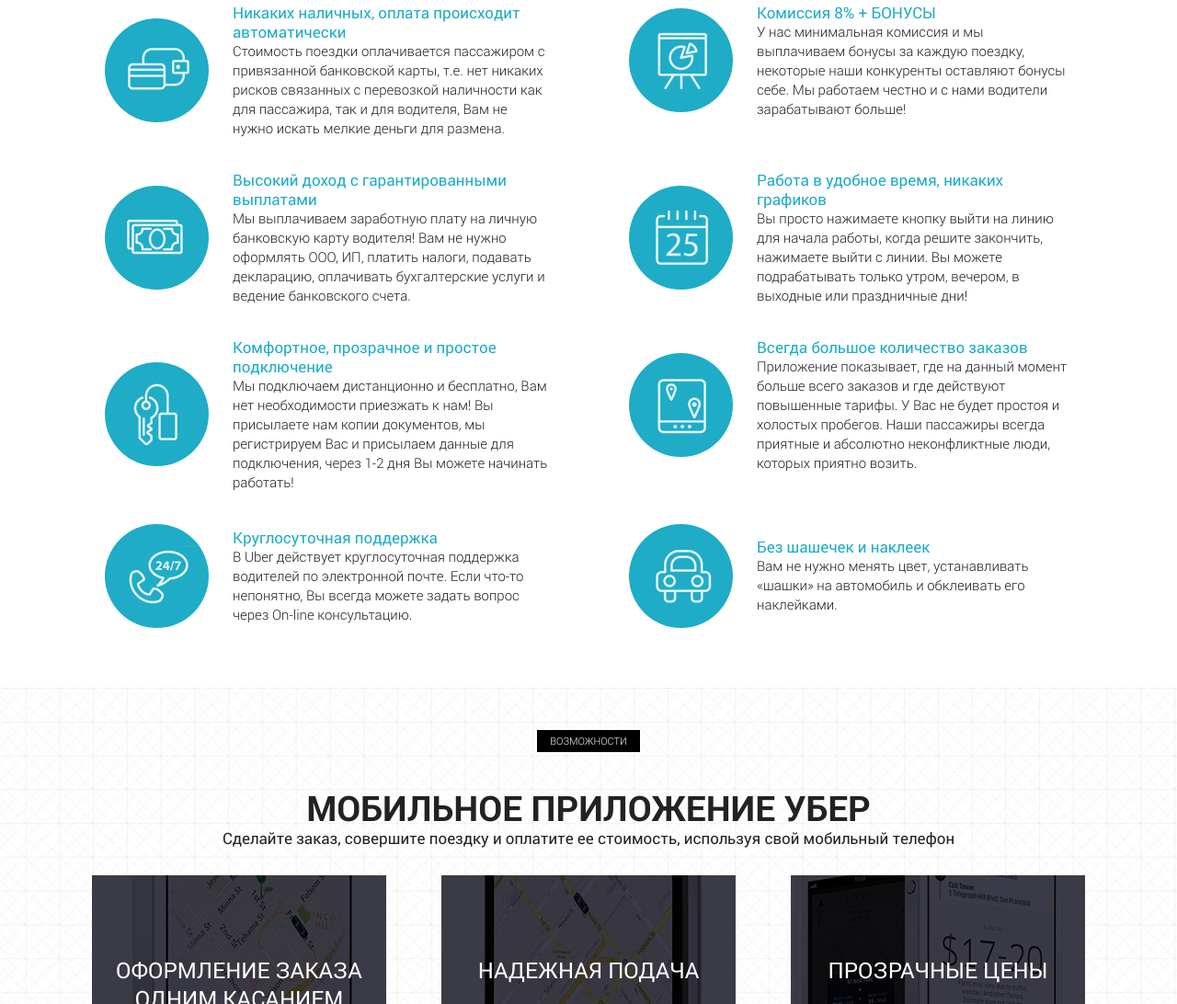
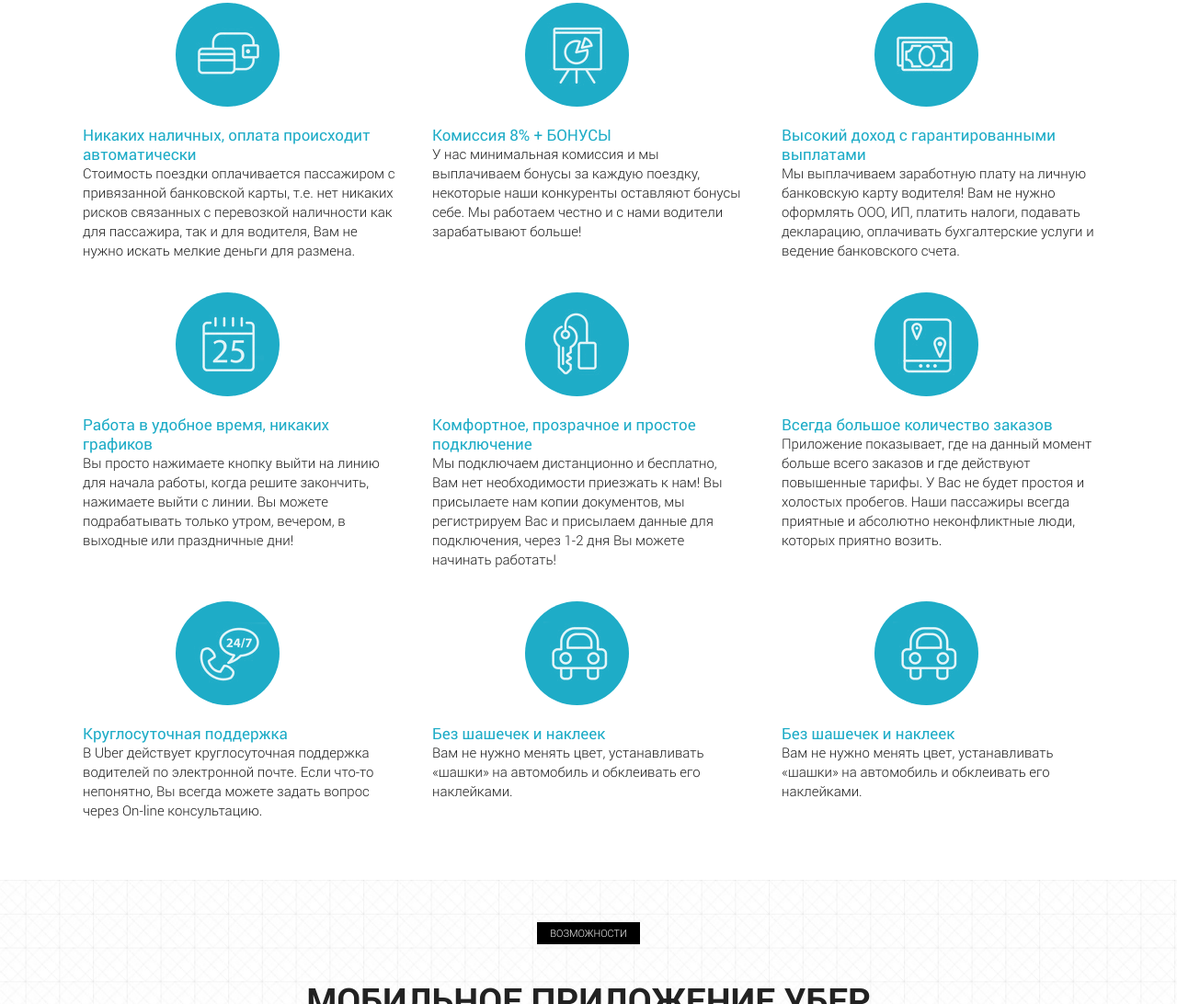
Before and after one commit to slaws200/slaws200.github, a plain HTML site: page index.html in a window 1280 px wide. Shown: the part 1061-2153 px from the top of the page at 92% size. Drawn offline with Linux system fonts and the light colour scheme.

Commit message:
add 3 columns after 1200px

```diff
--- a/index.html
+++ b/index.html
@@ -75,7 +75,7 @@
             <div class="label">преимущества</div>
             <h2 class="title">8 причин начать работать с нами</h2>
             <div class="row">
-                <div class="col-md-6">
+                <div class="col-md-6 col-xl-4">
                     <div class="reasons_block">
                         <div class="reasons_round">
                             <img src="icons/Иконка1.png" alt="reason">
@@ -88,7 +88,7 @@
                         </div>
                     </div>
                 </div>
-                <div class="col-md-6">
+                <div class="col-md-6 col-xl-4">
                     <div class="reasons_block">
                         <div class="reasons_round">
                             <img src="icons/Иконка5.png" alt="reason">
@@ -101,7 +101,7 @@
                         </div>
                     </div>
                 </div>
-                <div class="col-md-6">
+                <div class="col-md-6 col-xl-4">
                     <div class="reasons_block">
                         <div class="reasons_round">
                             <img src="icons/Иконка2.png" alt="reason">
@@ -114,7 +114,7 @@
                         </div>
                     </div>
                 </div>
-                <div class="col-md-6">
+                <div class="col-md-6 col-xl-4">
                     <div class="reasons_block">
                         <div class="reasons_round">
                             <img src="icons/Иконка6.png" alt="reason">
@@ -127,7 +127,7 @@
                         </div>
                     </div>
                 </div>
-                <div class="col-md-6">
+                <div class="col-md-6 col-xl-4">
                     <div class="reasons_block">
                         <div class="reasons_round">
                             <img src="icons/Иконка3.png" alt="reason">
@@ -140,7 +140,7 @@
                         </div>
                     </div>
                 </div>
-                <div class="col-md-6">
+                <div class="col-md-6 col-xl-4">
                     <div class="reasons_block">
                         <div class="reasons_round">
                             <img src="icons/Иконка7.png" alt="reason">
@@ -153,7 +153,7 @@
                         </div>
                     </div>
                 </div>
-                <div class="col-md-6">
+                <div class="col-md-6 col-xl-4">
                     <div class="reasons_block">
                         <div class="reasons_round">
                             <img src="icons/Иконка4.png" alt="reason">
@@ -166,7 +166,19 @@
                         </div>
                     </div>
                 </div>
-                <div class="col-md-6">
+                <div class="col-md-6 col-xl-4">
+                    <div class="reasons_block">
+                        <div class="reasons_round">
+                            <img src="icons/Иконка8.png" alt="reason">
+                        </div>
+                        <div class="reasons_descr">
+                            <div class="reasons_subtitle">Без шашечек и наклеек</div>
+                            <div class="reasons_text">
+                                Вам не нужно менять цвет, устанавливать «шашки» на автомобиль и обклеивать его наклейками.
+                            </div>
+                        </div>
+                    </div>
+                </div><div class="col-md-6 col-xl-4 xl-visible">
                     <div class="reasons_block">
                         <div class="reasons_round">
                             <img src="icons/Иконка8.png" alt="reason">
--- a/sass/_general.sass
+++ b/sass/_general.sass
@@ -464,3 +464,5 @@ footer
     text-align: center
     color: #FFFFFF
     margin-top: 250px
+.xl-visible
+  display: none
--- a/sass/_media.sass
+++ b/sass/_media.sass
@@ -1,3 +1,14 @@
+@media (min-width: 1201px)
+    .xl-visible
+        display: block
+    .reasons
+        .reasons_block
+            flex-direction: column
+            align-items: center
+            .reasons_descr
+                width: 340px
+                margin-top: 20px
+
 @media (max-width: 1200px)
     .menu
         .menu_item
```
Also changed, not shown: css/style.min.css, 1 other file.
